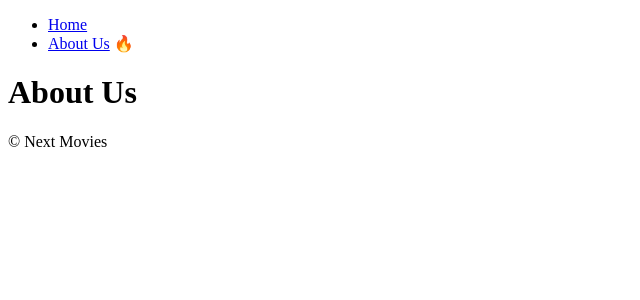
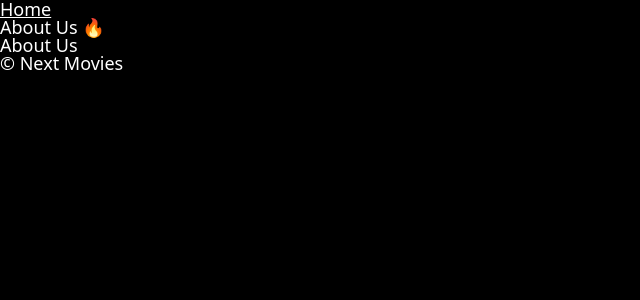
Before and after one commit to dev-t2/next-movies, a Next.js app: page /about-us in a window 1280 px wide. Shown: the top 300 px of the page, without its empty margins (0-640 px from the left). Built offline with nearby package versions, Linux system fonts and the light colour scheme.

Commit message:
Reset CSS Update

```diff
--- a/src/app/layout.tsx
+++ b/src/app/layout.tsx
@@ -1,6 +1,8 @@
 import type { Metadata } from 'next';
 
 import { Navigation } from '@/components/commons';
+
+import '../styles/global.css';
 
 export const metadata: Metadata = {
   title: { template: 'Next Movies | %s', default: 'Next Movies' },
--- /dev/null
+++ b/src/styles/global.css
@@ -0,0 +1,147 @@
+html,
+body,
+div,
+span,
+applet,
+object,
+iframe,
+h1,
+h2,
+h3,
+h4,
+h5,
+h6,
+p,
+blockquote,
+pre,
+a,
+abbr,
+acronym,
+address,
+big,
+cite,
+code,
+del,
+dfn,
+em,
+img,
+ins,
+kbd,
+q,
+s,
+samp,
+small,
+strike,
+strong,
+sub,
+sup,
+tt,
+var,
+b,
+u,
+i,
+center,
+dl,
+dt,
+dd,
+ol,
+ul,
+li,
+fieldset,
+form,
+label,
+legend,
+table,
+caption,
+tbody,
+tfoot,
+thead,
+tr,
+th,
+td,
+article,
+aside,
+canvas,
+details,
+embed,
+figure,
+figcaption,
+footer,
+header,
+hgroup,
+menu,
+nav,
+output,
+ruby,
+section,
+summary,
+time,
+mark,
+audio,
+video {
+  margin: 0;
+  padding: 0;
+  border: 0;
+  font-size: 100%;
+  font: inherit;
+  vertical-align: baseline;
+}
+
+/* HTML5 display-role reset for older browsers */
+article,
+aside,
+details,
+figcaption,
+figure,
+footer,
+header,
+hgroup,
+menu,
+nav,
+section {
+  display: block;
+}
+
+body {
+  line-height: 1;
+}
+
+ol,
+ul {
+  list-style: none;
+}
+
+blockquote,
+q {
+  quotes: none;
+}
+
+blockquote:before,
+blockquote:after,
+q:before,
+q:after {
+  content: '';
+  content: none;
+}
+
+table {
+  border-collapse: collapse;
+  border-spacing: 0;
+}
+
+body {
+  background-color: black;
+  font-size: 18px;
+  font-family: system-ui, -apple-system, BlinkMacSystemFont, 'Segoe UI', Roboto, Oxygen, Ubuntu,
+    Cantarell, 'Open Sans', 'Helvetica Neue', sans-serif;
+  color: white;
+}
+
+a {
+  color: inherit;
+  text-decoration: none;
+}
+
+a:hover {
+  text-decoration: underline;
+}
```
Also changed, not shown: 1 other file (tests, documents, lock files or other folders).
